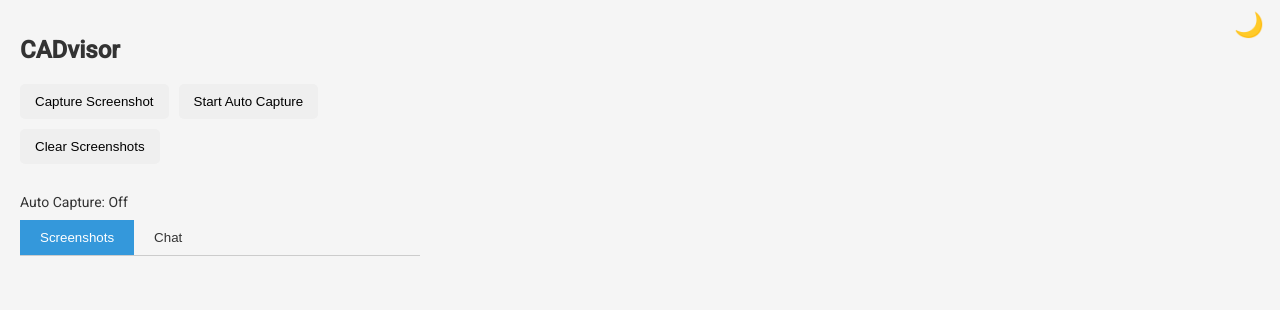
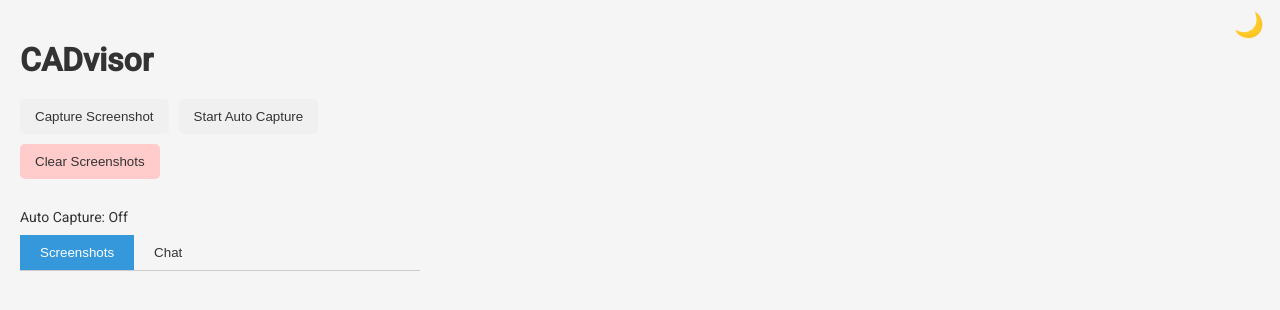
Before and after one commit to KG2468/UCB-AI-Hack, a React (Create React App) app in the folder react-chrome-ext/: page / in a window 1280 px wide. Shown: the top 310 px of the page. Built offline with nearby package versions, Linux system fonts and the light colour scheme.

Commit message:
Final Changes for UI

```diff
--- a/react-chrome-ext/src/App.tsx
+++ b/react-chrome-ext/src/App.tsx
@@ -131,7 +131,7 @@ const App: React.FC = () => {
           <Button onClick={() => setAutoCapture(!autoCapture)}>
             {autoCapture ? 'Stop Auto Capture' : 'Start Auto Capture'}
           </Button>
-          <Button onClick={clearScreenshots}>Clear Screenshots</Button>
+          <Button onClick={clearScreenshots} isDelete>Clear Screenshots</Button>
         </ButtonGroup>
         <StatusText>Auto Capture: {autoCapture ? 'On' : 'Off'}</StatusText>
 
--- a/react-chrome-ext/src/styles.ts
+++ b/react-chrome-ext/src/styles.ts
@@ -21,7 +21,8 @@ export const AppContainer = styled.div`
 `;
 
 export const Title = styled.h1`
-  font-size: 24px;
+  font-size: 32px; // Increased from 24px
+  font-weight: 700; // Bolder font weight
   margin-bottom: 20px;
   color: ${props => props.theme.text};
 `;
@@ -33,9 +34,9 @@ export const ButtonGroup = styled.div`
   margin-bottom: 20px;
 `;
 
-export const Button = styled.button`
-  background-color: ${props => props.theme.buttonBackground};
-  color: ${props => props.theme.buttonText};
+export const Button = styled.button<{ isDelete?: boolean }>`
+  background-color: ${props => props.isDelete ? props.theme.deleteButtonBackground : props.theme.buttonBackground};
+  color: ${props => props.isDelete ? props.theme.deleteButtonText : props.theme.buttonText};
   border: none;
   padding: 10px 15px;
   border-radius: 5px;
@@ -43,7 +44,11 @@ export const Button = styled.button`
   transition: background-color 0.3s;
 
   &:hover {
-    background-color: ${props => props.theme.buttonHover};
+    background-color: ${props =>
+      props.isDelete
+        ? props.theme.deleteButtonHover
+        : props.theme.activeTabBackground
+    };
   }
 `;
 
--- a/react-chrome-ext/src/themes.ts
+++ b/react-chrome-ext/src/themes.ts
@@ -9,6 +9,11 @@ export const lightTheme = {
     activeTabText: 'white',
     inactiveTabText: '#333',
     tabHoverBackground: '#f0f0f0',
+    buttonBackground: '#f0f0f0',
+    buttonText: '#333',
+    deleteButtonBackground: '#ffcccb', // Light red
+  deleteButtonText: '#333',
+  deleteButtonHover: '#ff9999', // Slightly darker red on hover
   };
 
   export const darkTheme = {
@@ -22,4 +27,9 @@ export const lightTheme = {
     activeTabText: 'white',
     inactiveTabText: 'white',
     tabHoverBackground: '#2c3e50',
+    buttonBackground: '#2c3e50',
+    buttonText: '#ffffff',
+    deleteButtonBackground: '#8b0000', // Darker red for dark mode
+  deleteButtonText: '#ffffff',
+  deleteButtonHover: '#a50000', // Slightly lighter red on hover for dark mode
   };
```
Also changed, not shown: 1 other file (tests, documents, lock files or other folders).
